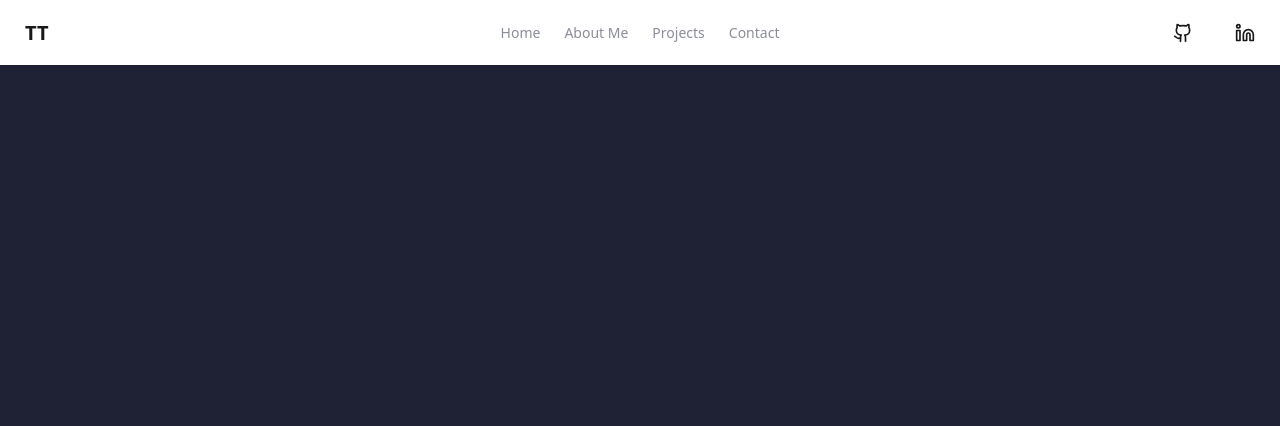
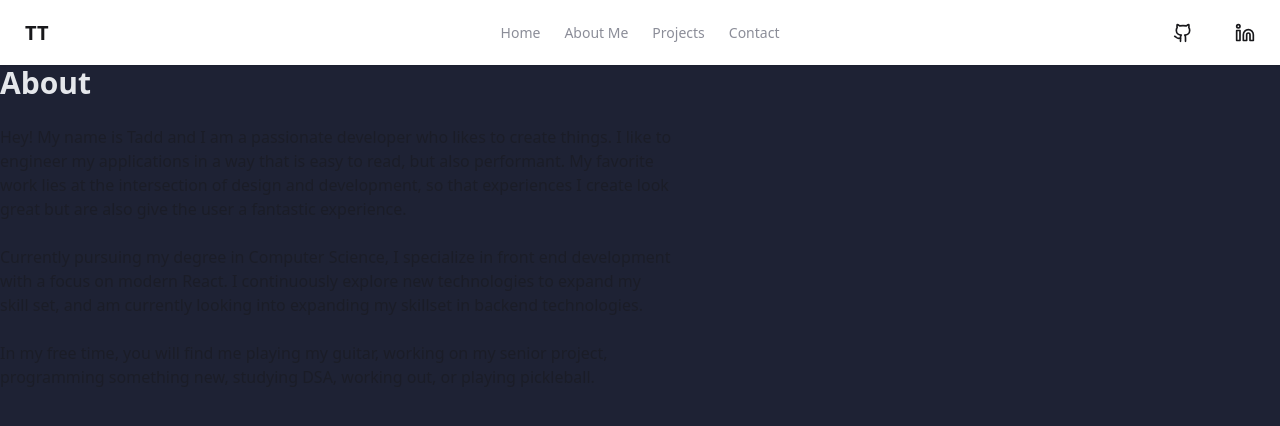
Before and after one commit to taddmtii/portfolio, a React (Vite) app: page / in a window 1280 px wide. Shown: the top 426 px of the page. Built offline with nearby package versions, Linux system fonts and the light colour scheme.

Commit message:
added AboutMe.tsx implementation

```diff
--- a/src/App.tsx
+++ b/src/App.tsx
@@ -1,4 +1,5 @@
 import "./App.css";
+import AboutMe from "./components/AboutMe";
 import Header from "./components/Header";
 import { BrowserRouter } from "react-router";
 
@@ -7,6 +8,7 @@ function App() {
         <>
             <BrowserRouter>
                 <Header />
+                <AboutMe />
             </BrowserRouter>
         </>
     );
--- a/src/components/AboutMe.tsx
+++ b/src/components/AboutMe.tsx
@@ -1,3 +1,29 @@
 export default function AboutMe() {
-    return <></>;
+    return (
+        <>
+            <div className="flex flex-col gap-6 w-2xl">
+                <h1 className="font-bold text-3xl">About</h1>
+                <p className="opacity-50">
+                    Hey! My name is Tadd and I am a passionate developer who
+                    likes to create things. I like to engineer my applications
+                    in a way that is easy to read, but also performant. My
+                    favorite work lies at the intersection of design and
+                    development, so that experiences I create look great but are
+                    also give the user a fantastic experience.
+                </p>
+                <p className="opacity-50">
+                    Currently pursuing my degree in Computer Science, I
+                    specialize in front end development with a focus on modern
+                    React. I continuously explore new technologies to expand my
+                    skill set, and am currently looking into expanding my
+                    skillset in backend technologies.
+                </p>
+                <p className="opacity-50">
+                    In my free time, you will find me playing my guitar, working
+                    on my senior project, programming something new, studying
+                    DSA, working out, or playing pickleball.
+                </p>
+            </div>
+        </>
+    );
 }
--- a/src/components/Hero.tsx
+++ b/src/components/Hero.tsx
@@ -5,10 +5,10 @@ export function Hero() {
                 <h1 className="font-bold text-6xl">Tadd Trumbull</h1>
             </div>
             <div>
-                <p className="text-xl opacity-40">Aspiring Software Engineer</p>
+                <p className="text-xl opacity-50">Aspiring Software Engineer</p>
             </div>
             <div>
-                <p className="text-xl opacity-40">
+                <p className="text-xl opacity-50">
                     Building all sorts of things with many modern technologies.
                     passionate about continuous learning and great user
                     experience.
```
